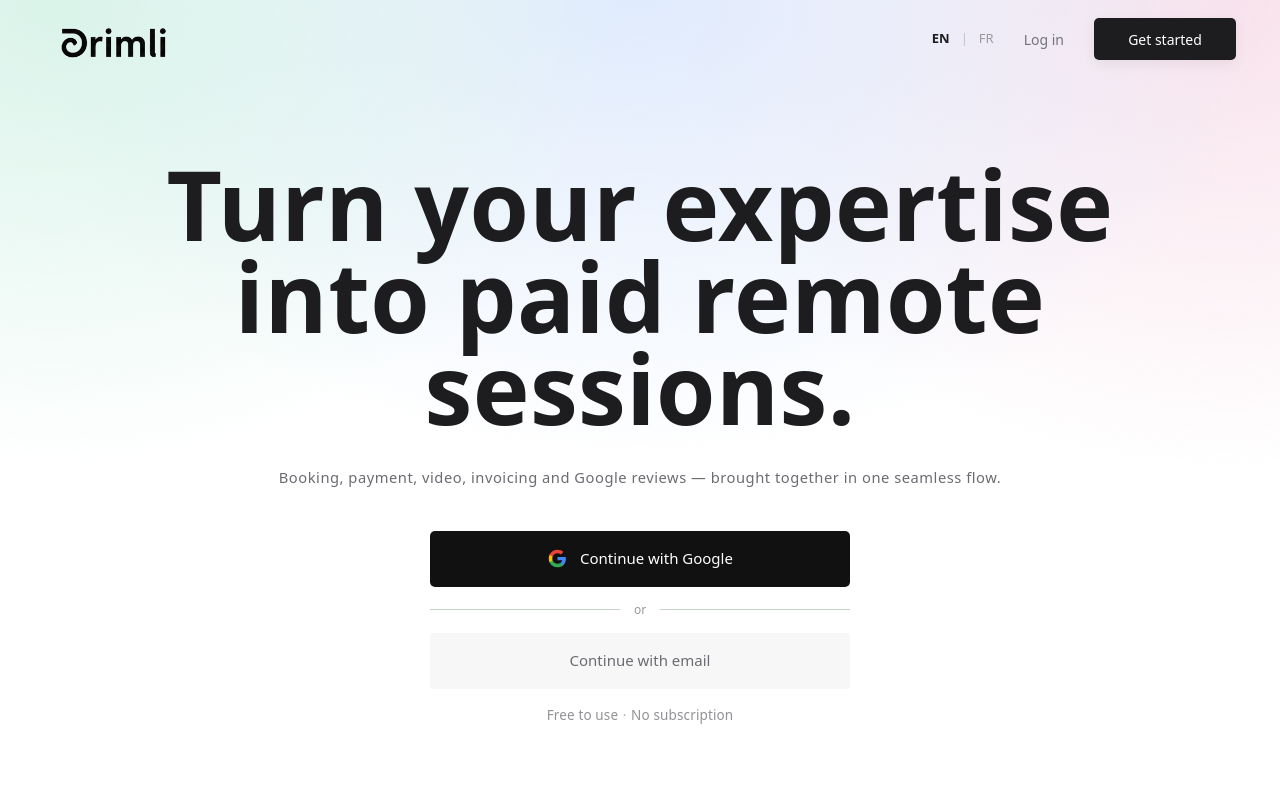
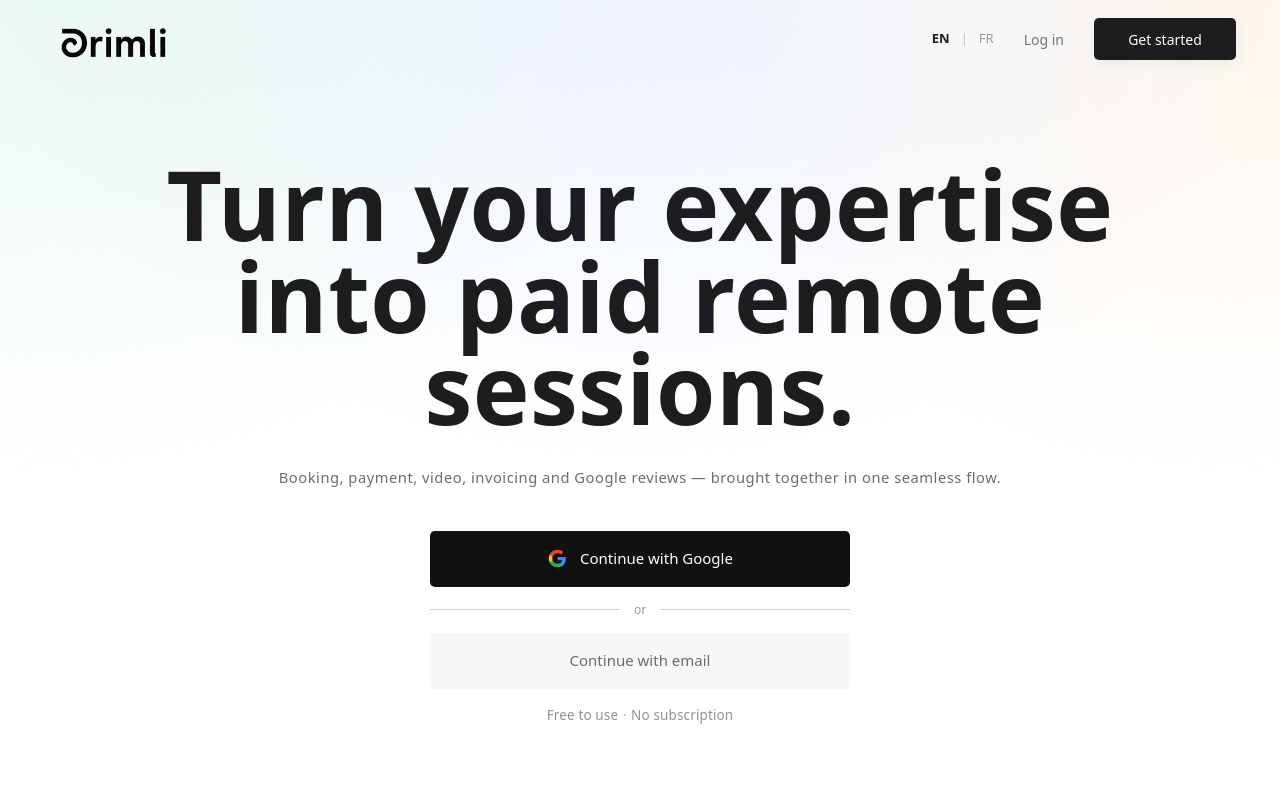
Before and after one commit to agatheakristi-design/drimli, a Next.js app: page / in a window 1280 px wide. Shown: the top 800 px of the page. Built offline with nearby package versions, Linux system fonts and the light colour scheme; no server answers.

Commit message:
Soften shared background with mint blue and subtle apricot

```diff
--- a/app/styles/tokens.css
+++ b/app/styles/tokens.css
@@ -16,11 +16,7 @@
 
   /* Colors — backgrounds */
   --background: #ffffff;
-  --app-background:
-    radial-gradient(ellipse 62% 82% at 4% 0%, rgb(210 241 229 / 84%), transparent 72%),
-    radial-gradient(ellipse 68% 80% at 50% 0%, rgb(218 231 252 / 85%), transparent 72%),
-    radial-gradient(ellipse 62% 82% at 96% 0%, rgb(247 221 232 / 86%), transparent 72%),
-    var(--background);
+  --app-gradient-opacity: 0.45;
 
   /* Colors — text */
   --foreground: #1d1d1f;
@@ -107,3 +103,13 @@
   --dashboard-sidebar-width: 230px;
   --header-height: 72px;
 }
+
+/* Resolve the shared gradient on each element so a page can override only
+   --app-gradient-opacity without duplicating colors, positions or proportions. */
+:where(:root, *) {
+  --app-background:
+    radial-gradient(ellipse 62% 82% at 4% 0%, rgb(210 241 229 / var(--app-gradient-opacity)), transparent 72%),
+    radial-gradient(ellipse 68% 80% at 50% 0%, rgb(218 231 252 / var(--app-gradient-opacity)), transparent 72%),
+    radial-gradient(ellipse 62% 82% at 96% 0%, rgb(252 235 216 / var(--app-gradient-opacity)), transparent 72%),
+    var(--background);
+}
```
